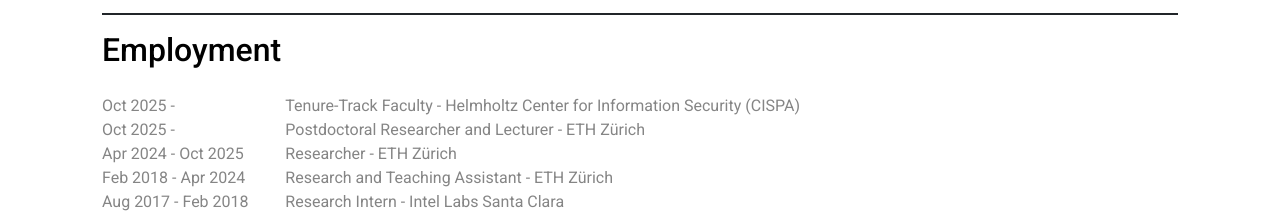
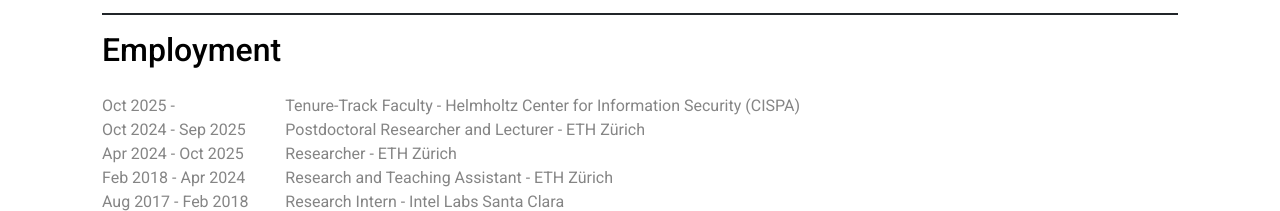
Before and after one commit to agyaglikci/agyaglikci.github.io, a plain HTML site: page index.html in a window 1280 px wide. Shown: the part 4097-4308 px from the top of the page. Drawn offline with nearby package versions, Linux system fonts and the light colour scheme.

Commit message:
Deploying to gh-pages from @ agyaglikci/agyaglikci.github.io@1a544abccbe30994273633c90bf5d79ad4876426 🚀

```diff
--- a/index.html
+++ b/index.html
@@ -584,7 +584,7 @@
         <div class="row d-block d-md-flex">
             <!--  mb-5 -->
             <div class="col-md-3 col-lg-2 col-sm-12 col-xs-12">
-                Oct 2025 -
+                Oct 2024 - Sep 2025
             </div>
             <div class="col-md-9 col-lg-10 col-sm-12 col-xs-12">
                 <span class="fw-normal">Postdoctoral Researcher and Lecturer - ETH Zürich</span>
```
